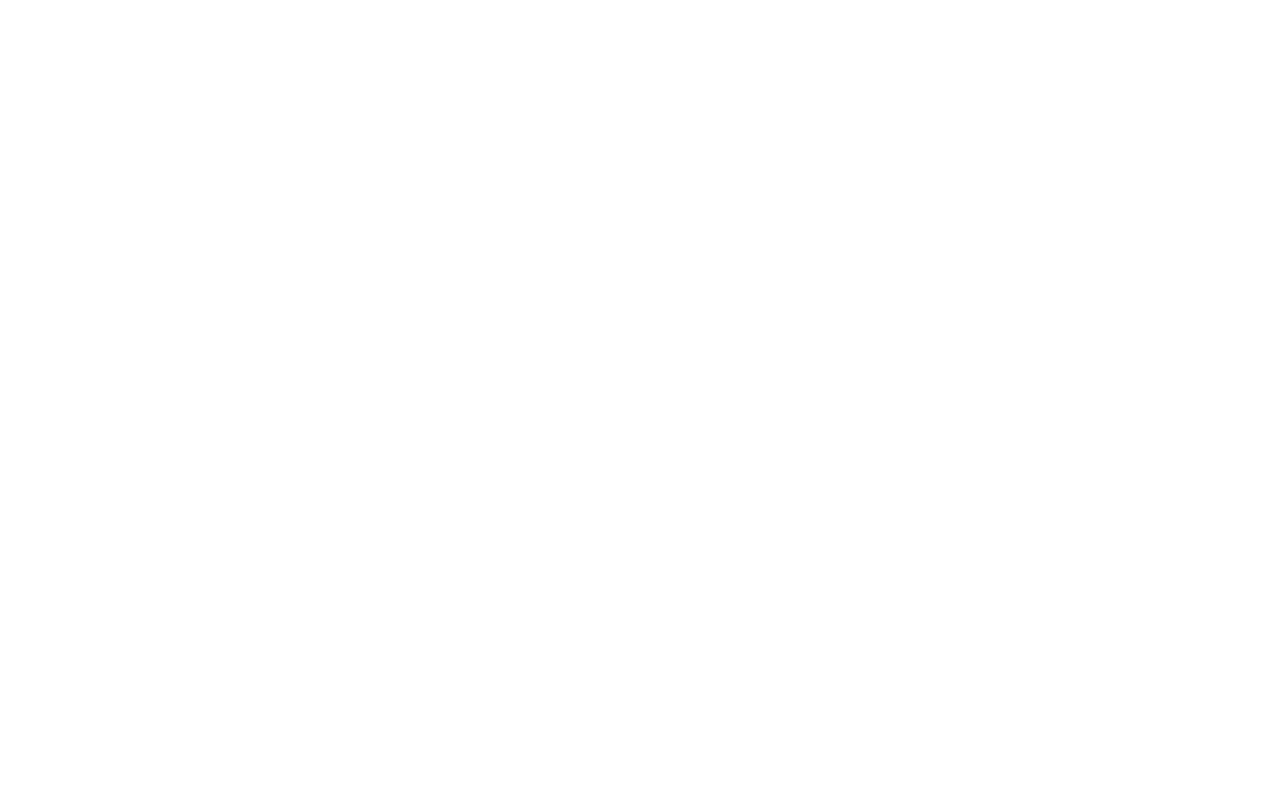
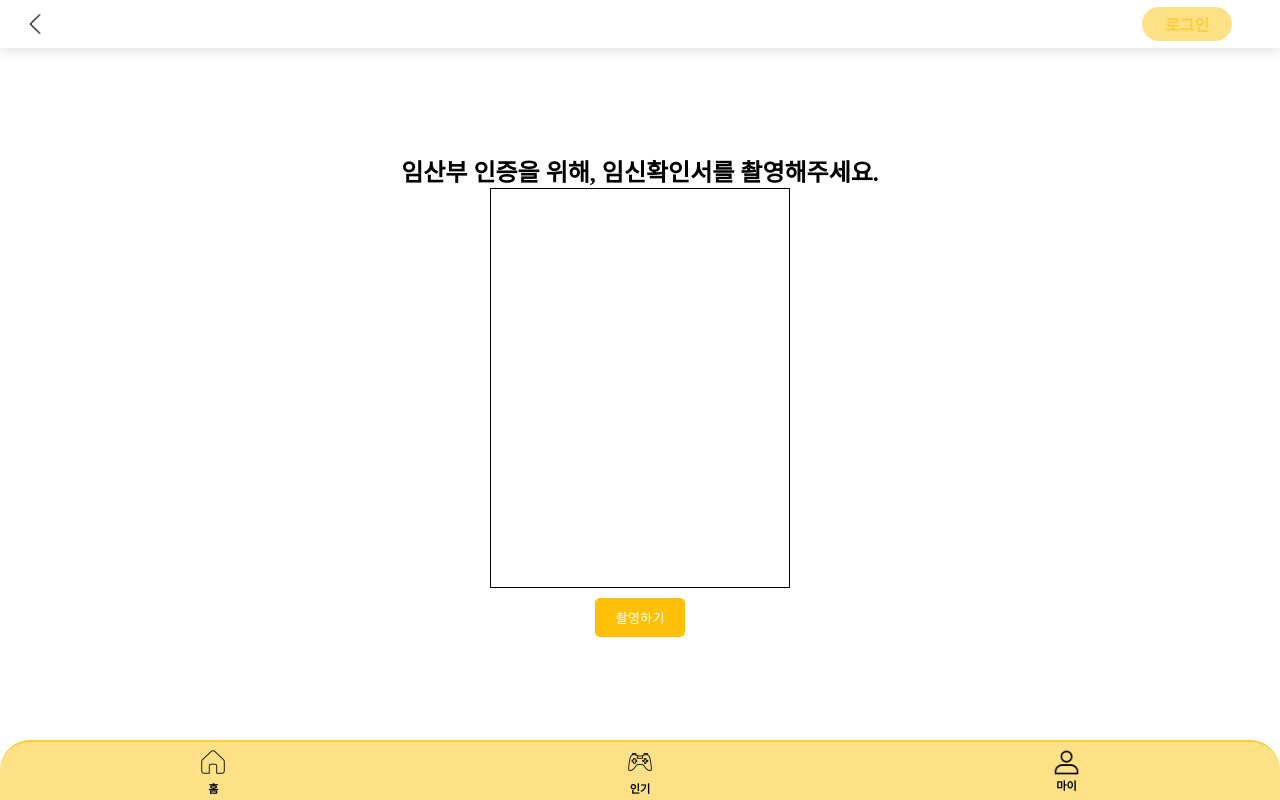
Before and after one commit to Bewheneverwhatiwant/YieldMe, a React (Vite) app in the folder yieldme/: page /certificate in a window 1280 px wide. Before the commit this address had no page. Built offline with nearby package versions, Linux system fonts and the light colour scheme; no server answers.

Commit message:
[ADD] OCR->GPT를 통한 인증 절차 구현

```diff
--- a/yieldme/package.json
+++ b/yieldme/package.json
@@ -21,7 +21,8 @@
     "react-qr-scanner": "^1.0.0-alpha.11",
     "react-router-dom": "^6.24.1",
     "react-webcam": "^7.2.0",
-    "styled-components": "^6.1.11"
+    "styled-components": "^6.1.11",
+    "tesseract.js": "^5.1.0"
   },
   "devDependencies": {
     "@types/react": "^18.2.66",
--- a/yieldme/src/Router.jsx
+++ b/yieldme/src/Router.jsx
@@ -18,6 +18,7 @@
 import WaitingYield from './pages/mainpage/homepage/yield/wanttoyield/waiting_yield';
 
 import AllReview from './pages/mainpage/homepage/allreview';
+import Certificate from './pages/mainpage/mypage/certificate';
 
 const AppRouter = () => {
     return (
@@ -41,6 +42,7 @@
                     <Route path="/waitingbeyielded" element={<WaitingBeYielded />} />
                     <Route path="/waitingyield" element={<WaitingYield />} />
                     <Route path="/allreview" element={<AllReview />} />
+                    <Route path="/certificate" element={<Certificate />} />
                 </Route>
             </Routes>
         </Router>
--- a/yieldme/src/pages/mainpage/mypage/certificate.jsx
+++ b/yieldme/src/pages/mainpage/mypage/certificate.jsx
@@ -0,0 +1,153 @@
+import React, { useState, useRef, useCallback, useEffect } from 'react';
+import styled, { css, keyframes } from 'styled-components';
+import Webcam from 'react-webcam';
+import { useNavigate } from 'react-router-dom';
+import Tesseract from 'tesseract.js';
+import OpenAI from "openai";
+
+const Container = styled.div`
+  display: flex;
+  flex-direction: column;
+  align-items: center;
+  justify-content: center;
+  height: 100vh;
+  padding: 20px;
+`;
+
+const CameraScreen = styled.div`
+  width: 300px;
+  height: 400px;
+  border: 1px solid black;
+  display: flex;
+  align-items: center;
+  justify-content: center;
+`;
+
+const Button = styled.button`
+  margin: 10px;
+  padding: 10px 20px;
+  background-color: #FFC107;
+  border: none;
+  border-radius: 5px;
+  color: white;
+  cursor: pointer;
+`;
+
+const Modal = styled.div`
+  position: fixed;
+  top: 50%;
+  left: 50%;
+  transform: translate(-50%, -50%);
+  background-color: white;
+  padding: 20px;
+  border: 1px solid black;
+  z-index: 1000;
+  ${(props) => props.show && css`
+    display: block;
+  `}
+  ${(props) => !props.show && css`
+    display: none;
+  `}
+`;
+
+const Certificate = () => {
+    const webcamRef = useRef(null);
+    const [image, setImage] = useState(null);
+    const [loading, setLoading] = useState(false);
+    const [modalContent, setModalContent] = useState('');
+    const navigate = useNavigate();
+
+    const handleCapture = useCallback(() => {
+        const imageSrc = webcamRef.current.getScreenshot();
+        setImage(imageSrc);
+    }, [webcamRef]);
+
+    const performOCR = async (imageSrc) => {
+        const { data: { text } } = await Tesseract.recognize(
+            imageSrc,
+            'kor',
+            {
+                logger: m => console.log(m)
+            }
+        );
+        return text;
+    };
+
+    const handleSubmit = async () => {
+        setLoading(true);
+        try {
+            const apiKey = import.meta.env.VITE_OPENAI_API_KEY;
+
+            const extractedText = await performOCR(image);
+
+            const openai = new OpenAI({
+                apiKey: apiKey,
+                dangerouslyAllowBrowser: true
+            });
+
+            const response = await openai.chat.completions.create({
+                model: "gpt-4-turbo",
+                messages: [
+                    {
+                        role: "user",
+                        content: `다음의 텍스트를 분석하라. 텍스트에 '임신확인서'라는 텍스트가 존재하면 true를,
+                        존재하지 않는다면 false를 반환하라 : ${extractedText}`
+                    }
+                ],
+                max_tokens: 300
+            });
+
+            const content = response.choices[0].message.content;
+            console.log(content);
+
+        } catch (error) {
+            setModalContent('오류가 발생했습니다.');
+            console.error("Error calling OpenAI API:", error);
+        } finally {
+            setLoading(false);
+        }
+    };
+
+    useEffect(() => {
+        if (loading) {
+            setModalContent('응답 대기 중...');
+        }
+    }, [loading]);
+
+    return (
+        <Container>
+            {!image ? (
+                <>
+                    <h2>임산부 인증을 위해, 임신확인서를 촬영해주세요.</h2>
+                    <CameraScreen>
+                        <Webcam
+                            audio={false}
+                            ref={webcamRef}
+                            screenshotFormat="image/jpeg"
+                            width={300}
+                            height={400}
+                        />
+                    </CameraScreen>
+                    <Button onClick={handleCapture}>촬영하기</Button>
+                </>
+            ) : (
+                <>
+                    <h2>임산부 인증을 위해, 임신확인서를 촬영해주세요.</h2>
+                    <CameraScreen>
+                        <img src={image} alt="촬영된 사진" style={{ width: '100%', height: '100%' }} />
+                    </CameraScreen>
+                    <div>
+                        <Button onClick={() => setImage(null)}>재촬영</Button>
+                        <Button onClick={handleSubmit}>제출하기</Button>
+                    </div>
+                </>
+            )}
+
+            <Modal show={loading}>
+                {modalContent}
+            </Modal>
+        </Container>
+    );
+};
+
+export default Certificate;
```
Also changed, not shown: 2 other files (tests, documents, lock files or other folders).
